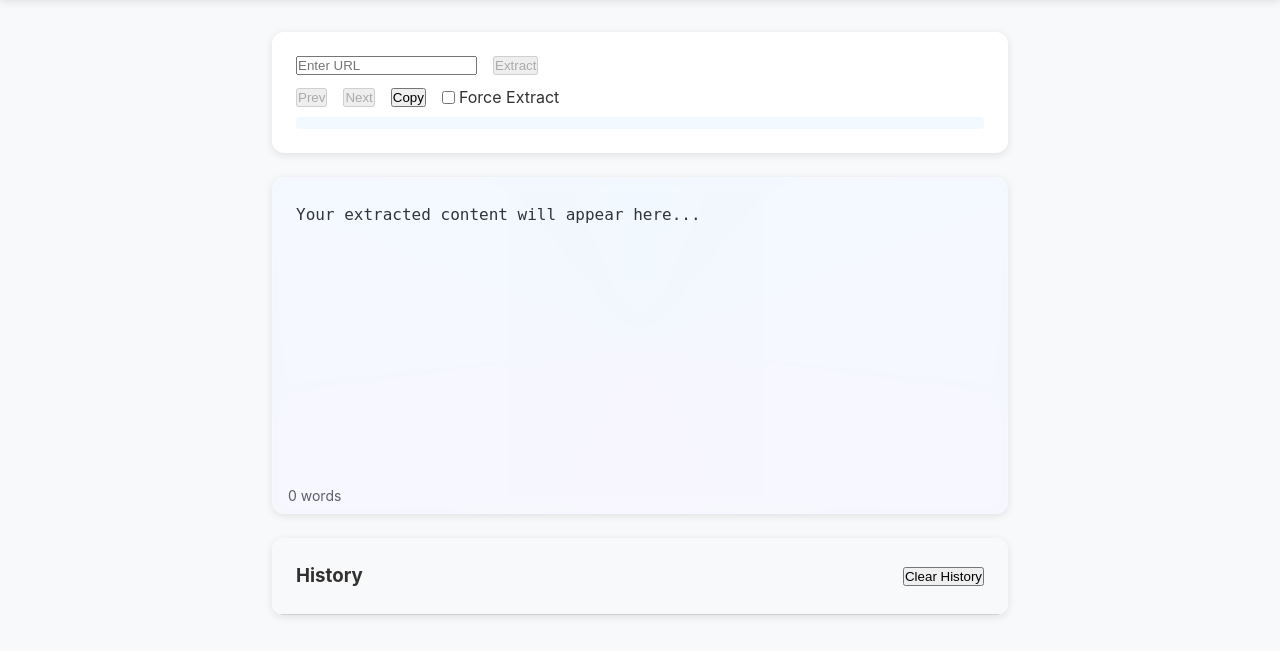
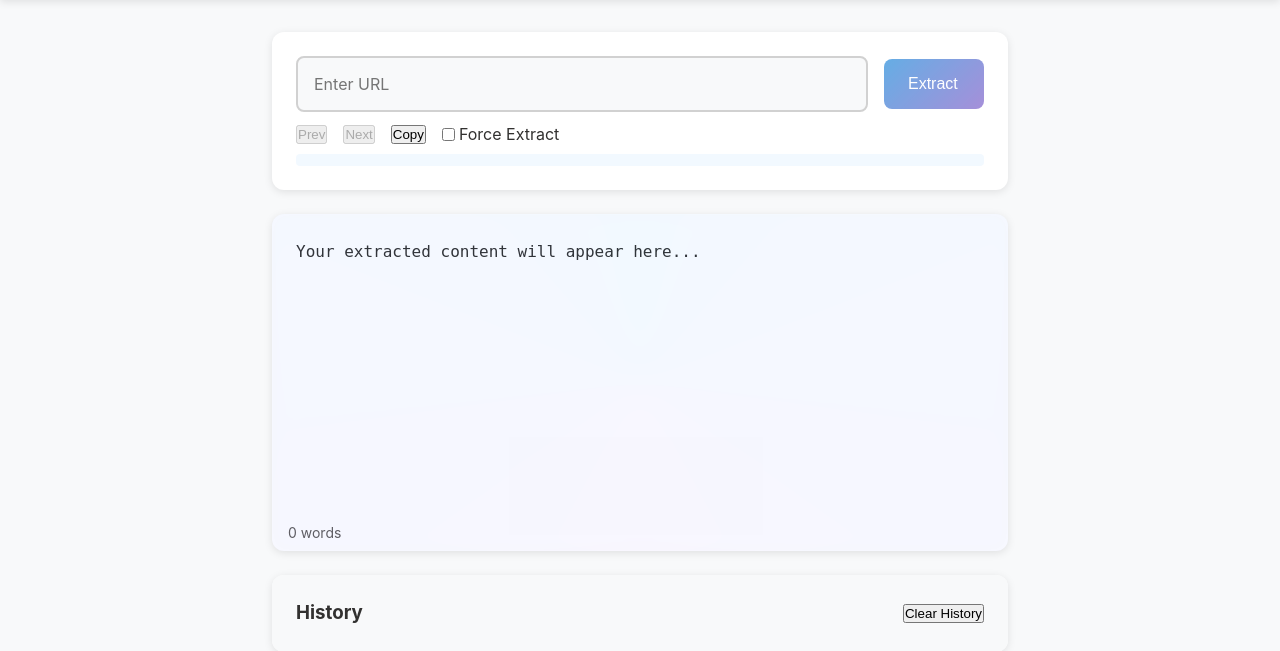
Before and after one commit to mortalgaming4u/web2text, a Flask app: page / in a window 1280 px wide. Shown: the part 72-723 px from the top of the page. Run offline with Flask 3, Linux system fonts and the light colour scheme.

Commit message:
Update index.html

```diff
--- a/templates/index.html
+++ b/templates/index.html
@@ -29,18 +29,18 @@
   <!-- INPUT SECTION -->
   <section class="input-section">
     <div class="input-group">
-      <input type="text" id="urlInput" placeholder="Enter URL">
-      <button id="extractBtn" disabled>Extract</button>
+      <input type="text" id="urlInput" class="url-input" placeholder="Enter URL">
+      <button id="extractBtn" class="extract-btn" disabled>Extract</button>
     </div>
     <div class="input-group" style="margin-top: 10px;">
-      <button id="prevBtn" disabled>Prev</button>
-      <button id="nextBtn" disabled>Next</button>
-      <button id="copyBtn">Copy</button>
+      <button id="prevBtn" class="nav-btn" disabled>Prev</button>
+      <button id="nextBtn" class="nav-btn" disabled>Next</button>
+      <button id="copyBtn" class="nav-btn">Copy</button>
       <label style="display:flex;align-items:center;gap:4px;">
         <input type="checkbox" id="forceExtract"> Force Extract
       </label>
     </div>
-    <div id="statusIndicator" style="margin-top:8px;color:#555;"></div>
+    <div id="statusIndicator" style="margin-top:8px;"></div>
   </section>
 
   <!-- CONTENT DISPLAY -->
```
